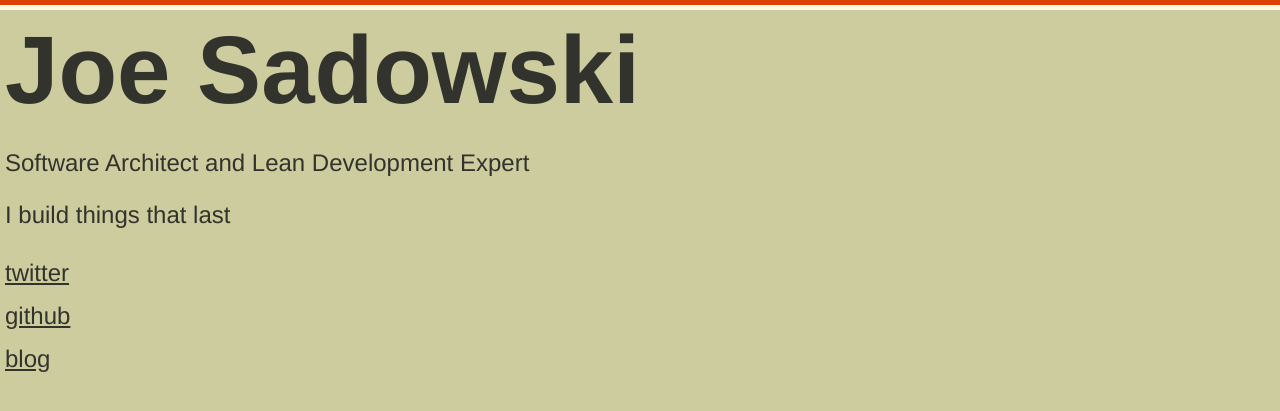
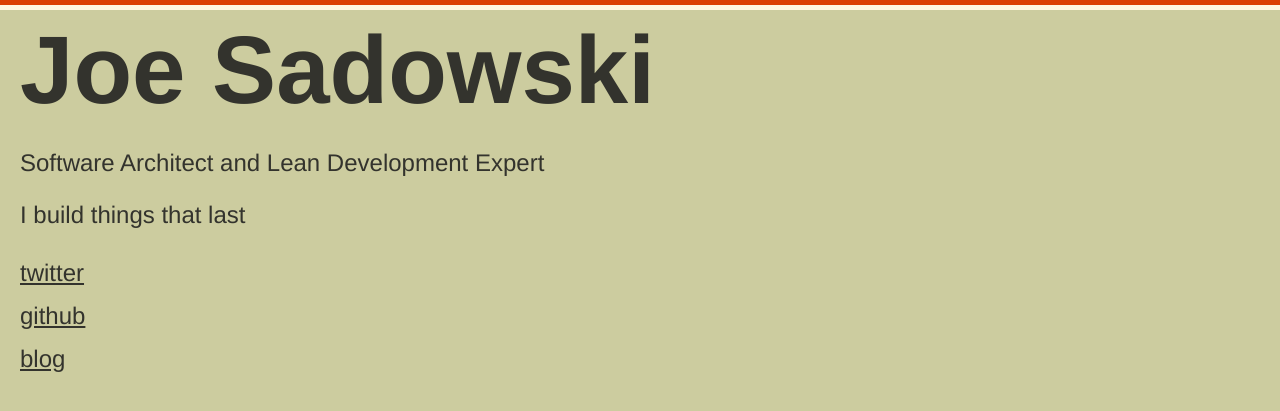
Before and after one commit to TheBigSadowski/thebigsadowski.github.com, a Jekyll site: the page built from index.html, in a window 1280 px wide. Shown: the top 411 px of the page. Built offline with Jekyll 4.4.1, drawn with Linux system fonts in a browser that asks for light colours.

Commit message:
making the spacing look better

```diff
--- a/index.html
+++ b/index.html
@@ -14,7 +14,7 @@ white: #FFF
 orange: #FF9800
 */
 html { border-top: solid 5px #DB4105; }
-body { font-family: Helvetica, Arial, sans-serif; font-size: 1.5em; background: #CCCC9F; color: #33332D; border-top: solid 5px #FFF8E3; margin: 0; padding: 5px; }
+body { font-family: Helvetica, Arial, sans-serif; font-size: 1.5em; background: #CCCC9F; color: #33332D; border-top: solid 5px #FFF8E3; margin: 0; padding: 5px 20px; }
 h1 { font-size: 4em; margin: 0; }
 a, a:link, a:visited { color: #33332D; }
 a:hover { color: #FF9800; }
```
